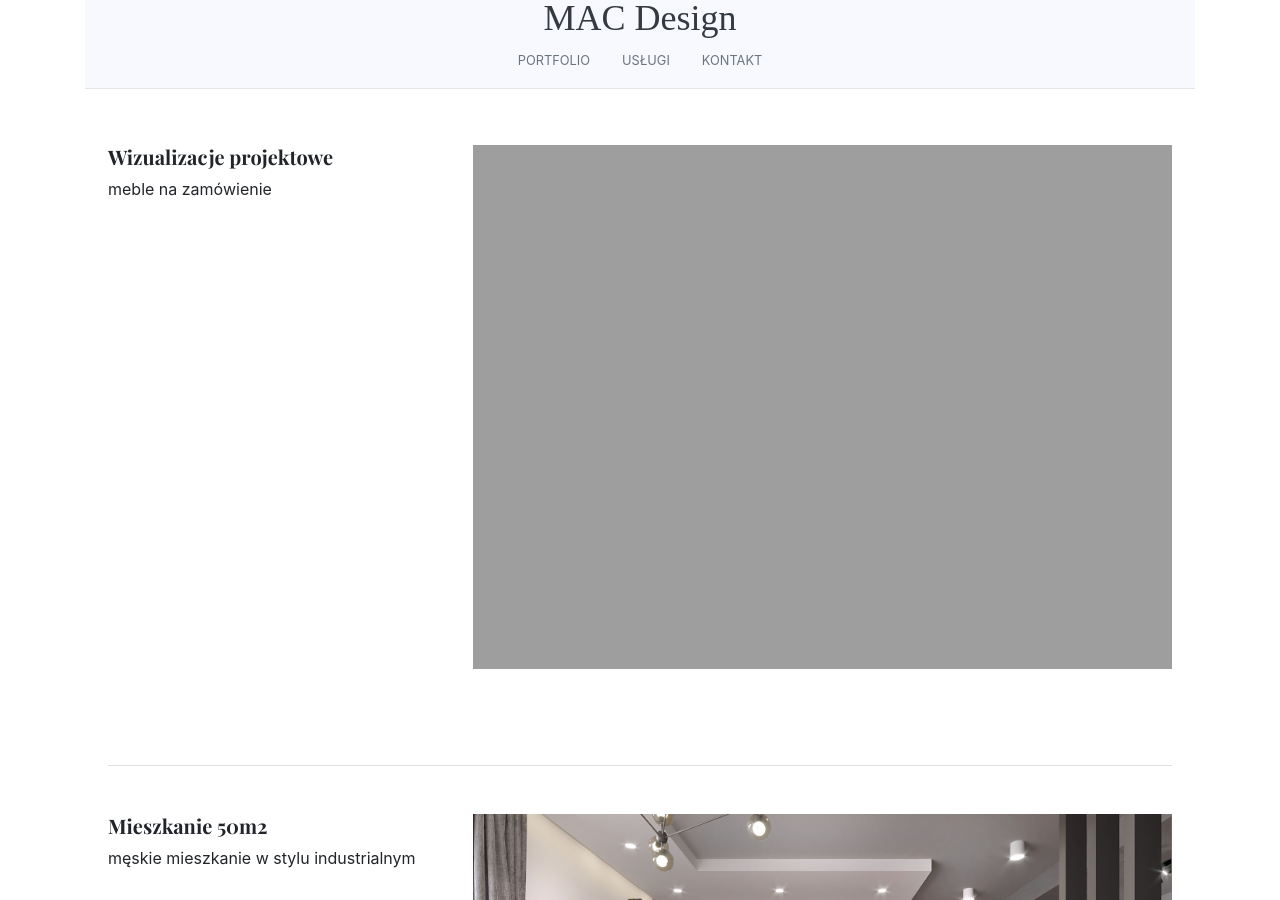
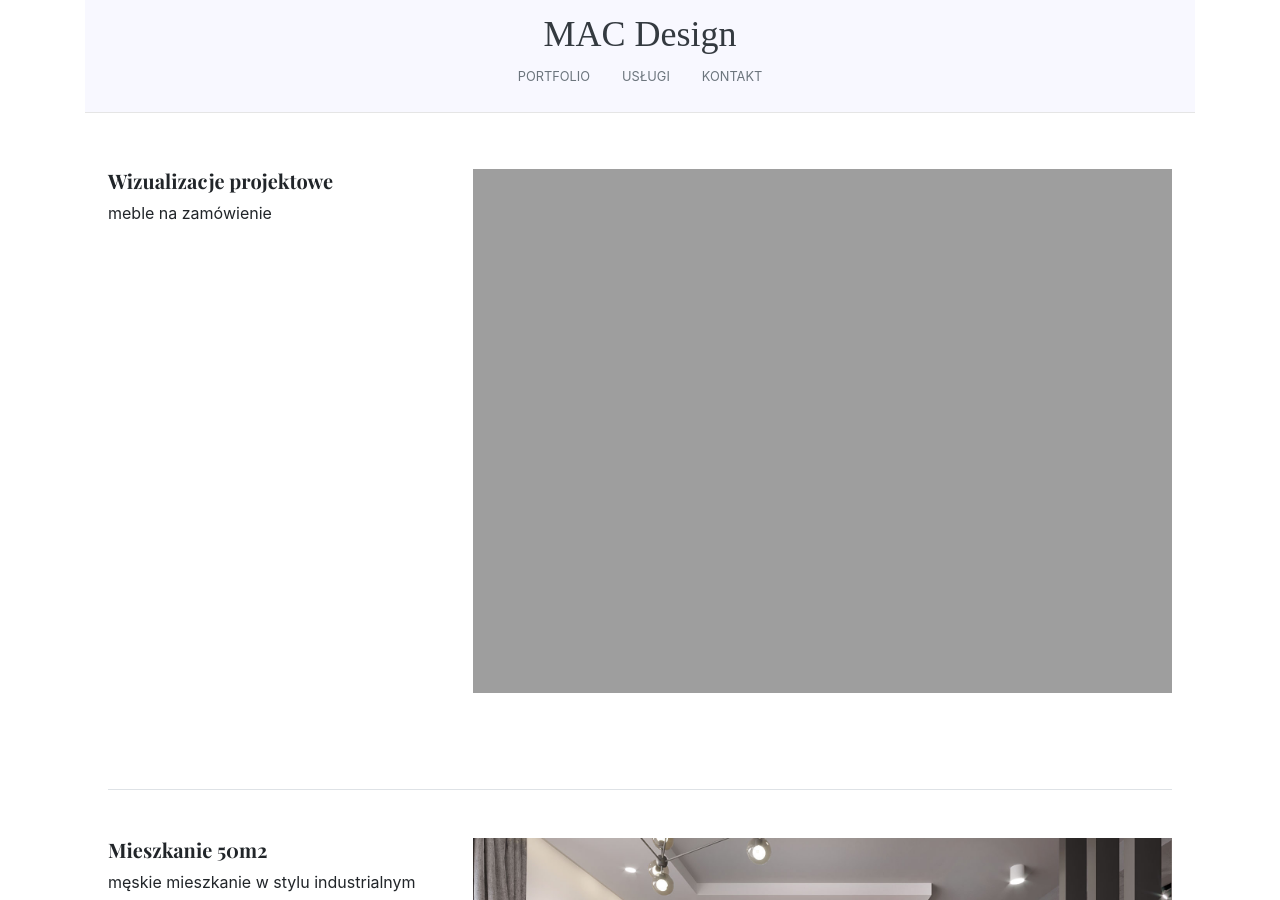
Before and after one commit to RMachnik/mac-design, a Jekyll site: the page built from index.html, in a window 1280 px wide and 900 px high. Built offline with Jekyll 4.4.1, drawn with Linux system fonts in a browser that asks for light colours; nearby versions of some CDN libraries; some web fonts are replaced.

Commit message:
fixing css

```diff
--- a/_includes/header.html
+++ b/_includes/header.html
@@ -1,9 +1,9 @@
 <div class="align-content-center sticky-top navigation">
-    <header class="blog-header">
-        <div class="col-12 text-center">
+    <header class="blog-header p-3">
+        <div class="text-center">
             <a class="blog-header-logo text-dark" href="{{ site.baseurl | prepend: site.url}}/">{{ site.title }}</a>
         </div>
-        <div class="nav-scroller py-1 mb-2">
+        <div class="nav-scroller py-1">
             <nav class="nav d-flex justify-content-center">
                 <a class="p-3 text-uppercase text-muted small"
                    href="{{ site.baseurl | prepend: site.url}}/projects.html">Portfolio</a>
```
